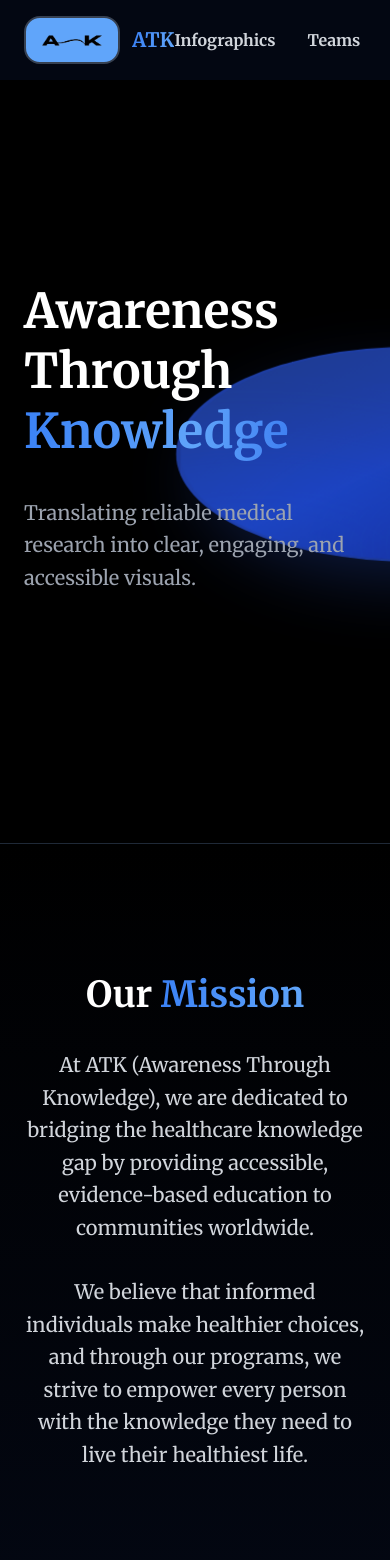
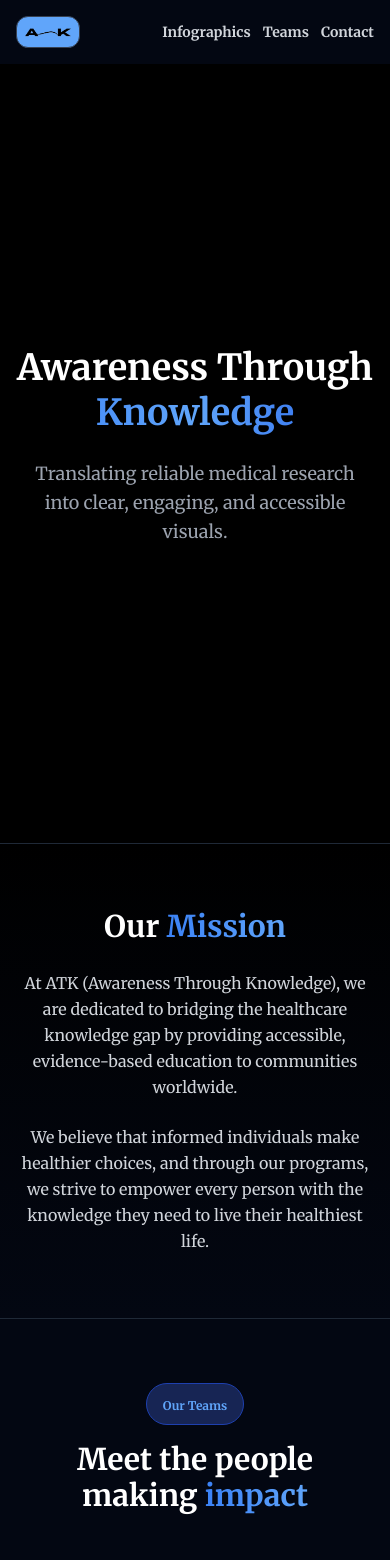
Before and after one commit to brainlame/AwarenessThroughEdu, a SvelteKit app: page / in a window 390 px wide. Shown: the top 1560 px of the page. Built offline with nearby package versions, Linux system fonts and the light colour scheme.

Commit message:
Mobile design

```diff
--- a/src/routes/+layout.svelte
+++ b/src/routes/+layout.svelte
@@ -10,26 +10,26 @@
 <div class="min-h-screen bg-black overflow-x-hidden">
   <!-- Navbar -->
   <nav class="fixed top-0 left-0 right-0 z-50 bg-gray-950 shadow-lg transition-all duration-300">
-    <div class="max-w-7xl mx-auto px-6 lg:px-8">
-      <div class="flex items-center justify-between h-20">
-        <a href="/" class="flex items-center gap-3 group">
+    <div class="max-w-7xl mx-auto px-4 sm:px-6 lg:px-8">
+      <div class="flex items-center justify-between h-16 sm:h-20">
+        <a href="/" class="flex items-center gap-2 sm:gap-3 group">
           <!-- Logo -->
-          <div class="w-24 h-12 bg-blue-400 rounded-2xl flex items-center justify-center border-2 border-gray-700 group-hover:border-blue-500 transition-all overflow-hidden px-4">
+          <div class="w-16 h-8 sm:w-24 sm:h-12 bg-blue-400 rounded-xl sm:rounded-2xl flex items-center justify-center border border-gray-700 group-hover:border-blue-500 transition-all overflow-hidden px-2 sm:px-4">
             <img src="/logo.png" alt="ATK Logo" class="w-full h-full object-contain" />
           </div>
-          <span class="text-xl font-bold bg-gradient-to-r from-blue-500 to-blue-400 bg-clip-text text-transparent">
+          <span class="hidden sm:inline text-xl font-bold bg-gradient-to-r from-blue-500 to-blue-400 bg-clip-text text-transparent">
             ATK
           </span>
         </a>
 
-        <div class="flex items-center gap-8">
-          <a href="/infographics" class="text-gray-300 hover:text-blue-400 font-semibold transition-colors">
+        <div class="flex items-center gap-3 sm:gap-6 md:gap-8">
+          <a href="/infographics" class="text-sm sm:text-base text-gray-300 hover:text-blue-400 font-semibold transition-colors">
             Infographics
           </a>
-          <a href="/#teams" class="text-gray-300 hover:text-blue-400 font-semibold transition-colors">
+          <a href="/#teams" class="text-sm sm:text-base text-gray-300 hover:text-blue-400 font-semibold transition-colors">
             Teams
           </a>
-          <a href="/#contact-footer" class="text-gray-300 hover:text-blue-400 font-semibold transition-colors">
+          <a href="/#contact-footer" class="text-sm sm:text-base text-gray-300 hover:text-blue-400 font-semibold transition-colors">
             Contact
           </a>
         </div>
@@ -41,47 +41,47 @@
   <slot />
 
   <!-- Footer -->
-  <footer id="contact-footer" class="relative h-72 bg-black flex items-center">
+  <footer id="contact-footer" class="relative py-12 md:py-0 md:h-72 bg-black flex items-center">
     <!-- Background decoration -->
     <div class="absolute inset-0">
       <div class="absolute top-1/2 left-1/4 w-96 h-96 bg-blue-900/20 rounded-full blur-3xl"></div>
       <div class="absolute top-1/2 right-1/4 w-96 h-96 bg-blue-800/20 rounded-full blur-3xl"></div>
     </div>
 
-    <div class="relative w-full max-w-7xl mx-auto px-6 lg:px-8">
-      <div class="flex flex-col md:flex-row justify-between items-start md:items-center gap-8">
+    <div class="relative w-full max-w-7xl mx-auto px-4 sm:px-6 lg:px-8">
+      <div class="flex flex-col md:flex-row justify-between items-center md:items-center gap-8">
         <!-- Left: Brand and Copyright -->
-        <div>
-          <div class="flex items-center gap-3 mb-4">
+        <div class="text-center md:text-left">
+          <div class="flex items-center gap-2 sm:gap-3 mb-4 justify-center md:justify-start">
             <!-- Logo -->
-            <div class="w-24 h-12 bg-blue-400 rounded-2xl flex items-center justify-center border-2 border-gray-700 overflow-hidden px-4">
+            <div class="w-16 h-8 sm:w-24 sm:h-12 bg-blue-400 rounded-xl sm:rounded-2xl flex items-center justify-center border border-gray-700 overflow-hidden px-2 sm:px-4">
               <img src="/logo.png" alt="ATK Logo" class="w-full h-full object-contain" />
             </div>
-            <span class="text-2xl font-bold text-white">ATK</span>
+            <span class="text-xl sm:text-2xl font-bold text-white">ATK</span>
           </div>
-          <p class="text-gray-500 text-sm">
+          <p class="text-gray-500 text-xs sm:text-sm">
             © 2024 Awareness Through Knowledge. All rights reserved.
           </p>
         </div>
 
         <!-- Right: Contact Links -->
-        <div class="flex flex-col gap-6">
-          <a href="mailto:awareness.atk@gmail.com" class="group flex items-center gap-4 text-gray-400 hover:text-white transition-colors">
-            <div class="w-14 h-14 bg-gray-900 group-hover:bg-blue-600 rounded-xl flex items-center justify-center transition-colors shadow-lg border border-gray-800">
-              <svg class="w-7 h-7" fill="none" stroke="currentColor" viewBox="0 0 24 24">
+        <div class="flex flex-col gap-4 sm:gap-6 w-full md:w-auto items-center md:items-start">
+          <a href="mailto:awareness.atk@gmail.com" class="group flex items-center gap-3 sm:gap-4 text-gray-400 hover:text-white transition-colors">
+            <div class="w-12 h-12 sm:w-14 sm:h-14 bg-gray-900 group-hover:bg-blue-600 rounded-xl flex items-center justify-center transition-colors shadow-lg border border-gray-800 flex-shrink-0">
+              <svg class="w-6 h-6 sm:w-7 sm:h-7" fill="none" stroke="currentColor" viewBox="0 0 24 24">
                 <path stroke-linecap="round" stroke-linejoin="round" stroke-width="2" d="M3 8l7.89 5.26a2 2 0 002.22 0L21 8M5 19h14a2 2 0 002-2V7a2 2 0 00-2-2H5a2 2 0 00-2 2v10a2 2 0 002 2z" />
               </svg>
             </div>
-            <span class="text-lg font-semibold">awareness.atk@gmail.com</span>
+            <span class="text-sm sm:text-base md:text-lg font-semibold break-all text-center md:text-left">awareness.atk@gmail.com</span>
           </a>
 
-          <a href="https://instagram.com/awareness_through_knowledge" target="_blank" rel="noopener noreferrer" class="group flex items-center gap-4 text-gray-400 hover:text-white transition-colors">
-            <div class="w-14 h-14 bg-gray-900 group-hover:bg-blue-600 rounded-xl flex items-center justify-center transition-colors shadow-lg border border-gray-800">
-              <svg class="w-7 h-7" fill="currentColor" viewBox="0 0 24 24">
+          <a href="https://instagram.com/awareness_through_knowledge" target="_blank" rel="noopener noreferrer" class="group flex items-center gap-3 sm:gap-4 text-gray-400 hover:text-white transition-colors">
+            <div class="w-12 h-12 sm:w-14 sm:h-14 bg-gray-900 group-hover:bg-blue-600 rounded-xl flex items-center justify-center transition-colors shadow-lg border border-gray-800 flex-shrink-0">
+              <svg class="w-6 h-6 sm:w-7 sm:h-7" fill="currentColor" viewBox="0 0 24 24">
                 <path d="M12 2.163c3.204 0 3.584.012 4.85.07 3.252.148 4.771 1.691 4.919 4.919.058 1.265.069 1.645.069 4.849 0 3.205-.012 3.584-.069 4.849-.149 3.225-1.664 4.771-4.919 4.919-1.266.058-1.644.07-4.85.07-3.204 0-3.584-.012-4.849-.07-3.26-.149-4.771-1.699-4.919-4.92-.058-1.265-.07-1.644-.07-4.849 0-3.204.013-3.583.07-4.849.149-3.227 1.664-4.771 4.919-4.919 1.266-.057 1.645-.069 4.849-.069zm0-2.163c-3.259 0-3.667.014-4.947.072-4.358.2-6.78 2.618-6.98 6.98-.059 1.281-.073 1.689-.073 4.948 0 3.259.014 3.668.072 4.948.2 4.358 2.618 6.78 6.98 6.98 1.281.058 1.689.072 4.948.072 3.259 0 3.668-.014 4.948-.072 4.354-.2 6.782-2.618 6.979-6.98.059-1.28.073-1.689.073-4.948 0-3.259-.014-3.667-.072-4.947-.196-4.354-2.617-6.78-6.979-6.98-1.281-.059-1.69-.073-4.949-.073zm0 5.838c-3.403 0-6.162 2.759-6.162 6.162s2.759 6.163 6.162 6.163 6.162-2.759 6.162-6.163c0-3.403-2.759-6.162-6.162-6.162zm0 10.162c-2.209 0-4-1.79-4-4 0-2.209 1.791-4 4-4s4 1.791 4 4c0 2.21-1.791 4-4 4zm6.406-11.845c-.796 0-1.441.645-1.441 1.44s.645 1.44 1.441 1.44c.795 0 1.439-.645 1.439-1.44s-.644-1.44-1.439-1.44z"/>
               </svg>
             </div>
-            <span class="text-lg font-semibold">@awareness_through_knowledge</span>
+            <span class="text-sm sm:text-base md:text-lg font-semibold text-center md:text-left">@awareness_through_knowledge</span>
           </a>
         </div>
       </div>
--- a/src/routes/+page.svelte
+++ b/src/routes/+page.svelte
@@ -20,8 +20,8 @@
 
 <!-- Hero Section -->
   <section class="relative min-h-screen flex items-center bg-black border-b border-gray-800 overflow-hidden pt-20">
-    <!-- Circle positioned absolutely, starting from 1/3 mark -->
-    <div class="absolute left-[45%] top-1/2 -translate-y-1/2 w-[55vw] aspect-square max-h-[calc(100vh-10rem)] mt-8 z-0 pointer-events-none">
+    <!-- Circle positioned absolutely, starting from 1/3 mark - hidden on mobile -->
+    <div class="hidden md:block absolute left-[45%] top-1/2 -translate-y-1/2 w-[55vw] aspect-square max-h-[calc(100vh-10rem)] mt-8 z-0 pointer-events-none">
       <!-- Circle background -->
       <div class="absolute inset-0 rounded-full bg-gradient-to-br from-blue-900 via-blue-800 to-blue-950 shadow-2xl shadow-blue-900/50 overflow-hidden border-2 border-blue-800/50 scale-x-[2.2] origin-left">
         <!-- Animated background elements inside circle -->
@@ -33,25 +33,25 @@
     </div>
 
     <!-- Text Content -->
-    <div class="relative z-10 max-w-7xl mx-auto px-6 lg:px-8 w-full">
-      <div class="max-w-2xl py-20">
-        <h1 class="text-5xl md:text-6xl lg:text-7xl font-bold mb-6 leading-tight">
+    <div class="relative z-10 max-w-7xl mx-auto px-4 sm:px-6 lg:px-8 w-full">
+      <div class="max-w-2xl py-12 sm:py-16 md:py-20 text-center md:text-left mx-auto md:mx-0">
+        <h1 class="text-4xl sm:text-5xl md:text-6xl lg:text-7xl font-bold mb-4 sm:mb-6 leading-tight">
           <span class="block text-white">Awareness Through</span>
-          <span class="block bg-gradient-to-r from-blue-500 via-blue-400 to-blue-600 bg-clip-text text-transparent pb-3">
+          <span class="block bg-gradient-to-r from-blue-500 via-blue-400 to-blue-600 bg-clip-text text-transparent pb-2 sm:pb-3">
             Knowledge
           </span>
         </h1>
 
-        <p class="text-xl md:text-2xl text-gray-400 mb-12 leading-relaxed font-light max-w-xl">
+        <p class="text-lg sm:text-xl md:text-2xl text-gray-400 mb-8 sm:mb-12 leading-relaxed font-light max-w-xl mx-auto md:mx-0">
           Translating reliable medical research into clear, engaging, and accessible visuals.
         </p>
       </div>
     </div>
 
-    <!-- Button positioned absolutely with higher z-index -->
+    <!-- Button positioned absolutely with higher z-index - hidden on mobile -->
     <a
       href="/infographics"
-      class="group absolute left-[calc(50%+15rem)] top-1/2 -translate-y-1/2 mt-8 z-20 px-8 py-4 bg-blue-600 text-white font-bold text-lg rounded-2xl shadow-lg shadow-blue-900/50 hover:shadow-2xl hover:shadow-blue-800/50 transition-all duration-300 hover:scale-105"
+      class="hidden md:block group absolute left-[calc(50%+15rem)] top-1/2 -translate-y-1/2 mt-8 z-20 px-8 py-4 bg-blue-600 text-white font-bold text-lg rounded-2xl shadow-lg shadow-blue-900/50 hover:shadow-2xl hover:shadow-blue-800/50 transition-all duration-300 hover:scale-105"
     >
       <span class="relative z-10">View Infographics</span>
       <div class="absolute inset-0 bg-gradient-to-r from-blue-500 to-blue-600 rounded-2xl opacity-0 group-hover:opacity-100 transition-opacity duration-300"></div>
@@ -59,31 +59,31 @@
   </section>
 
   <!-- Mission Statement Section -->
-  <section id="mission" class="relative py-32 bg-gradient-to-b from-black to-gray-950 border-b border-gray-800">
-    <div class="max-w-4xl mx-auto px-6 lg:px-8 text-center">
-      <h2 class="text-4xl md:text-5xl font-bold text-white mb-8 leading-tight">
+  <section id="mission" class="relative py-16 sm:py-24 md:py-32 bg-gradient-to-b from-black to-gray-950 border-b border-gray-800">
+    <div class="max-w-4xl mx-auto px-4 sm:px-6 lg:px-8 text-center">
+      <h2 class="text-3xl sm:text-4xl md:text-5xl font-bold text-white mb-6 sm:mb-8 leading-tight">
         Our
         <span class="bg-gradient-to-r from-blue-500 to-blue-400 bg-clip-text text-transparent"> Mission</span>
       </h2>
 
-      <p class="text-xl text-gray-300 leading-relaxed mb-8">
+      <p class="text-base sm:text-lg md:text-xl text-gray-300 leading-relaxed mb-6 sm:mb-8">
         At ATK (Awareness Through Knowledge), we are dedicated to bridging the healthcare knowledge gap by providing accessible, evidence-based education to communities worldwide.
       </p>
 
-      <p class="text-xl text-gray-300 leading-relaxed">
+      <p class="text-base sm:text-lg md:text-xl text-gray-300 leading-relaxed">
         We believe that informed individuals make healthier choices, and through our programs, we strive to empower every person with the knowledge they need to live their healthiest life.
       </p>
     </div>
   </section>
 
   <!-- Our Teams Section -->
-  <section id="teams" class="relative py-32 bg-gray-950 border-b border-gray-800">
-    <div class="max-w-7xl mx-auto px-6 lg:px-8">
-      <div class="text-center mb-16">
-        <div class="inline-block px-4 py-2 bg-blue-950 border border-blue-800 rounded-full mb-6">
-          <span class="text-sm font-semibold text-blue-400">Our Teams</span>
+  <section id="teams" class="relative py-16 sm:py-24 md:py-32 bg-gray-950 border-b border-gray-800">
+    <div class="max-w-7xl mx-auto px-4 sm:px-6 lg:px-8">
+      <div class="text-center mb-12 sm:mb-16">
+        <div class="inline-block px-4 py-2 bg-blue-950 border border-blue-800 rounded-full mb-4 sm:mb-6">
+          <span class="text-xs sm:text-sm font-semibold text-blue-400">Our Teams</span>
         </div>
-        <h2 class="text-4xl md:text-5xl font-bold text-white mb-6">
+        <h2 class="text-3xl sm:text-4xl md:text-5xl font-bold text-white mb-4 sm:mb-6 px-4">
           Meet the people making
           <span class="bg-gradient-to-r from-blue-500 to-blue-400 bg-clip-text text-transparent"> impact</span>
         </h2>
--- a/src/routes/infographics/+page.svelte
+++ b/src/routes/infographics/+page.svelte
@@ -16,15 +16,15 @@
 </script>
 
 <!-- Hero Section -->
-  <section class="relative min-h-[60vh] flex items-center justify-center bg-black pt-20 border-b border-gray-800">
-    <div class="relative z-10 max-w-7xl mx-auto px-6 lg:px-8 py-20 text-center">
+  <section class="relative min-h-[60vh] flex items-center justify-center bg-black pt-16 sm:pt-20 border-b border-gray-800">
+    <div class="relative z-10 max-w-7xl mx-auto px-4 sm:px-6 lg:px-8 py-12 sm:py-16 md:py-20 text-center">
       <!-- <div class="inline-block px-4 py-2 bg-blue-950 border border-blue-800 rounded-full mb-6">
         <span class="text-sm font-semibold text-blue-400">Visual Learning</span>
       </div> -->
 
-      <h1 class="text-5xl md:text-6xl lg:text-7xl font-bold leading-tight">
+      <h1 class="text-4xl sm:text-5xl md:text-6xl lg:text-7xl font-bold leading-tight">
         <span class="block text-white">Healthcare</span>
-        <span class="block bg-gradient-to-r from-blue-500 via-blue-400 to-blue-600 bg-clip-text text-transparent pb-5">
+        <span class="block bg-gradient-to-r from-blue-500 via-blue-400 to-blue-600 bg-clip-text text-transparent pb-3 sm:pb-5">
           Infographics
         </span>
       </h1>
@@ -32,10 +32,10 @@
   </section>
 
   <!-- Categories Section -->
-  <section class="relative py-20 bg-gradient-to-b from-black to-gray-950 border-b border-gray-800">
-    <div class="max-w-7xl mx-auto px-6 lg:px-8">
-      <div class="text-center mb-16">
-        <h2 class="text-4xl md:text-5xl font-bold text-white">
+  <section class="relative py-12 sm:py-16 md:py-20 bg-gradient-to-b from-black to-gray-950 border-b border-gray-800">
+    <div class="max-w-7xl mx-auto px-4 sm:px-6 lg:px-8">
+      <div class="text-center mb-12 sm:mb-16">
+        <h2 class="text-3xl sm:text-4xl md:text-5xl font-bold text-white">
           Browse by
           <span class="bg-gradient-to-r from-blue-500 to-blue-400 bg-clip-text text-transparent"> category</span>
         </h2>
@@ -80,10 +80,10 @@
   </section>
 
   <!-- Infographics Gallery Section -->
-  <section class="relative py-20 bg-gray-950 border-b border-gray-800">
-    <div class="max-w-7xl mx-auto px-6 lg:px-8">
-      <div class="text-center mb-16">
-        <h2 class="text-4xl md:text-5xl font-bold text-white">
+  <section class="relative py-12 sm:py-16 md:py-20 bg-gray-950 border-b border-gray-800">
+    <div class="max-w-7xl mx-auto px-4 sm:px-6 lg:px-8">
+      <div class="text-center mb-12 sm:mb-16">
+        <h2 class="text-3xl sm:text-4xl md:text-5xl font-bold text-white">
           Latest
           <span class="bg-gradient-to-r from-blue-500 to-blue-400 bg-clip-text text-transparent"> infographics</span>
         </h2>
```
